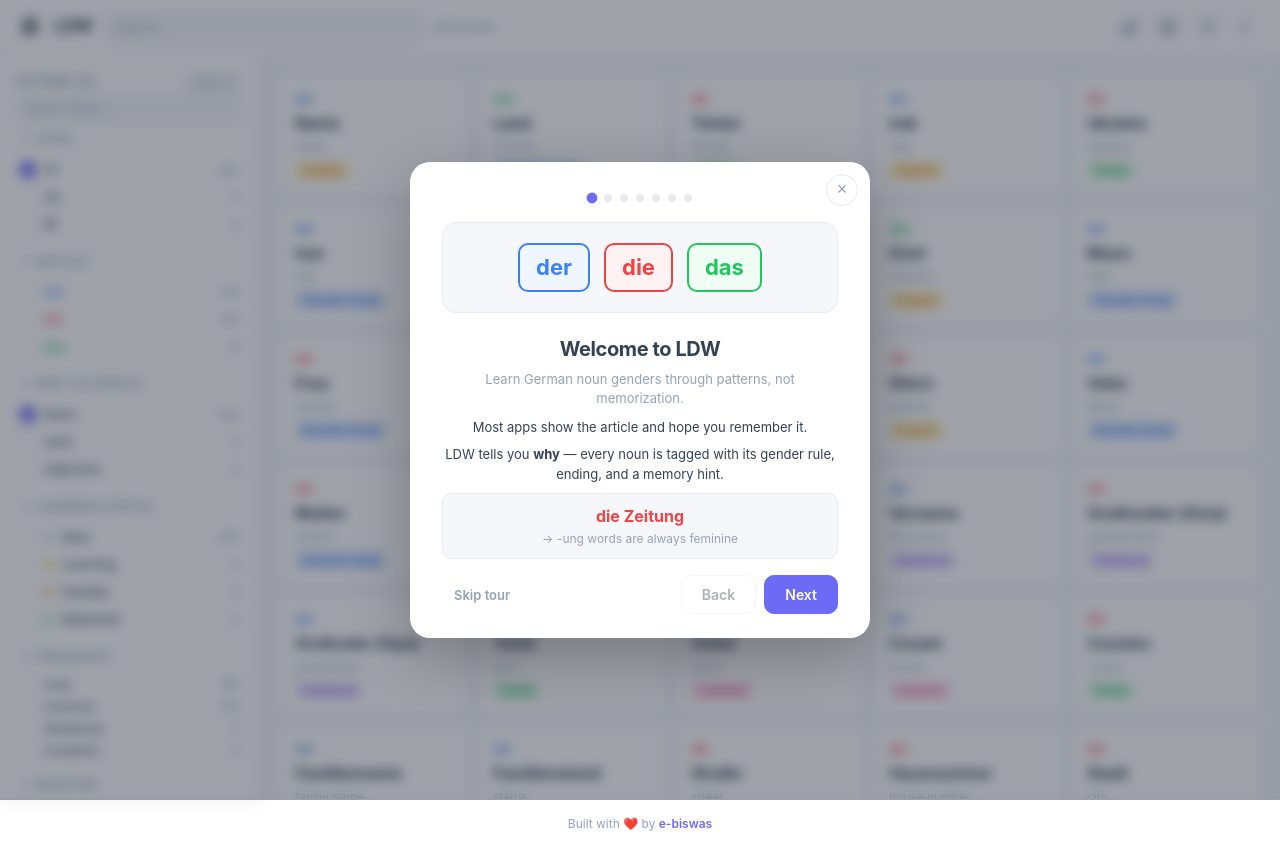
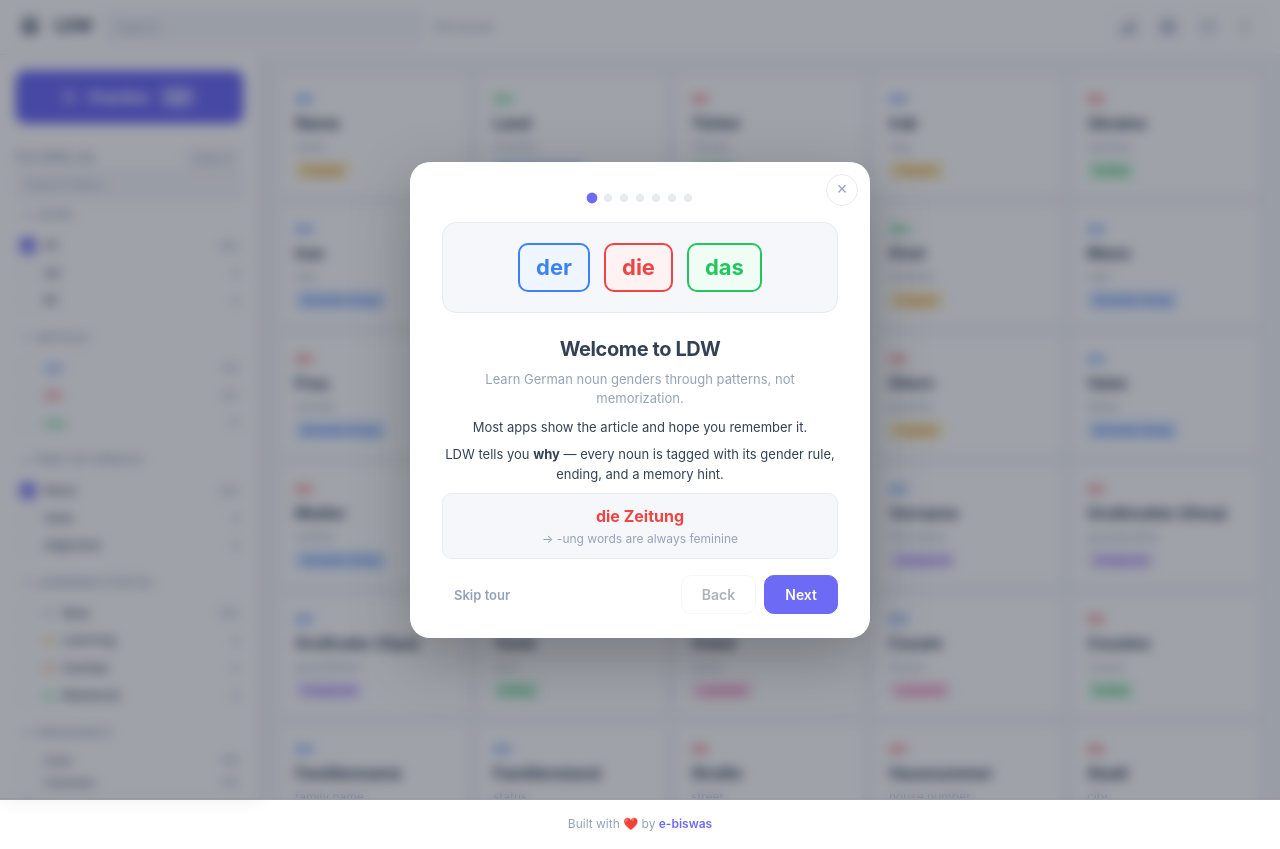
Before and after one commit to e-biswas/de-words, a React (Vite) app in the folder app/: page / in a window 1280 px wide. Built offline with nearby package versions, Linux system fonts and the light colour scheme.

Commit message:
update: moved practice button at the top of filters and minor adjustments

```diff
--- a/app/src/App.css
+++ b/app/src/App.css
@@ -622,21 +622,27 @@
 
 /* ── Practice Button ──────────────────────────── */
 .practice-btn {
-  margin-top: auto;
   padding: 14px 16px;
   background: var(--accent);
   color: #fff;
   border: none;
   border-radius: var(--radius);
-  font-size: 14px;
-  font-weight: 600;
+  font-size: 15px;
+  font-weight: 700;
   cursor: pointer;
   transition: all 0.15s;
   display: flex;
   align-items: center;
   justify-content: center;
-  gap: 8px;
+  gap: 10px;
   font-family: var(--font);
+  letter-spacing: -0.01em;
+  margin-bottom: 12px;
+  flex-shrink: 0;
+}
+
+.practice-btn svg {
+  opacity: 0.9;
 }
 
 .practice-count {
--- a/app/src/App.jsx
+++ b/app/src/App.jsx
@@ -276,6 +276,20 @@
         )}
 
         <aside className={`sidebar ${sidebarOpen ? "open" : ""}`}>
+          <button
+            className="practice-btn"
+            onClick={() => {
+              setFlashcardOpen(true);
+              setSidebarOpen(false);
+            }}
+            disabled={nounWords.length === 0}
+          >
+            <svg width="16" height="16" viewBox="0 0 24 24" fill="none" stroke="currentColor" strokeWidth="2.5" strokeLinecap="round" strokeLinejoin="round">
+              <polygon points="5 3 19 12 5 21 5 3" />
+            </svg>
+            Practice
+            <span className="practice-count">{nounWords.length}</span>
+          </button>
           <FilterPanel
             memoryVersion={memoryVersion}
             filters={filters}
@@ -286,17 +300,6 @@
             availableRules={availableRules}
             allWords={allWords}
           />
-          <button
-            className="practice-btn"
-            onClick={() => {
-              setFlashcardOpen(true);
-              setSidebarOpen(false);
-            }}
-            disabled={nounWords.length === 0}
-          >
-            Practice
-            <span className="practice-count">{nounWords.length}</span>
-          </button>
         </aside>
 
         <main className="main">
```
